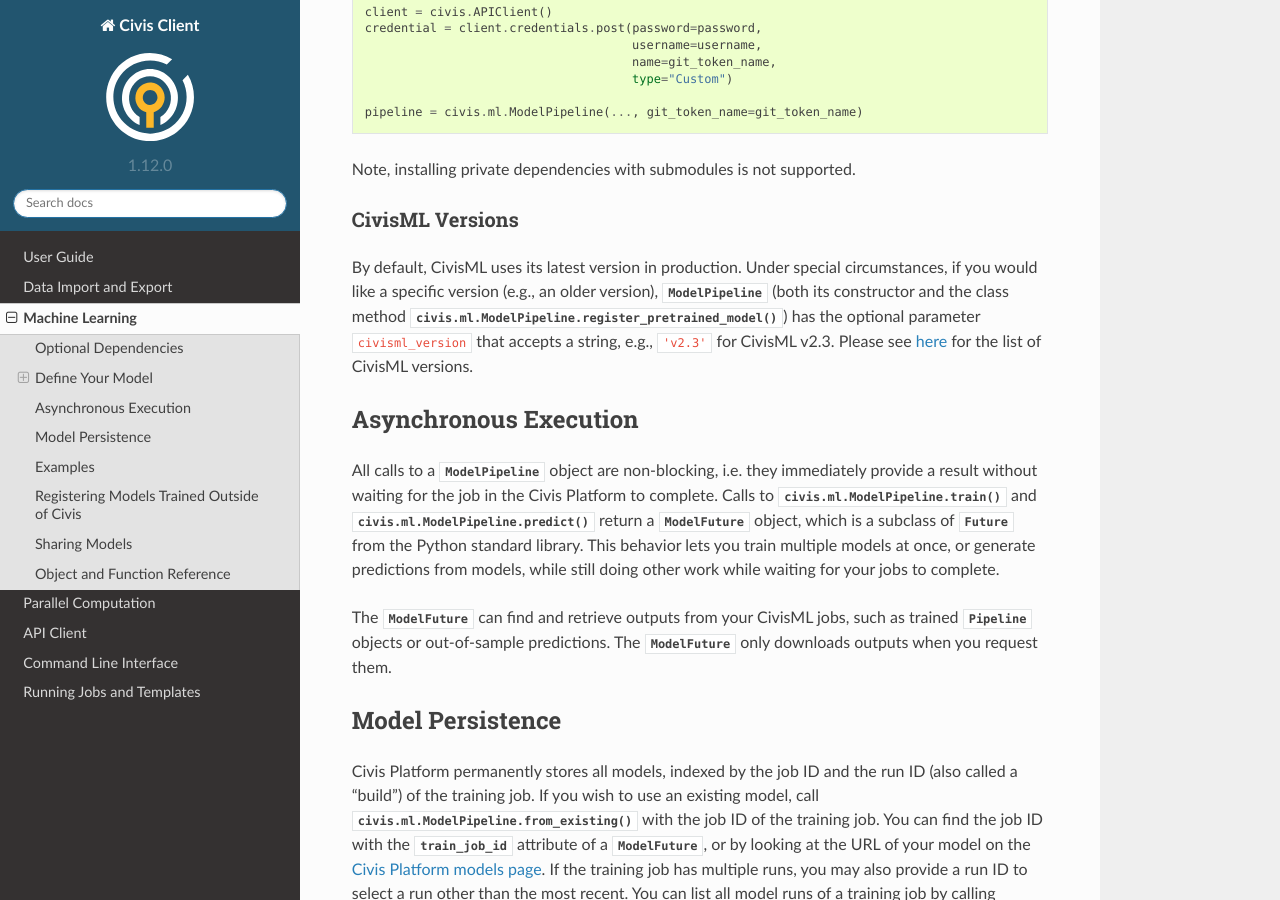
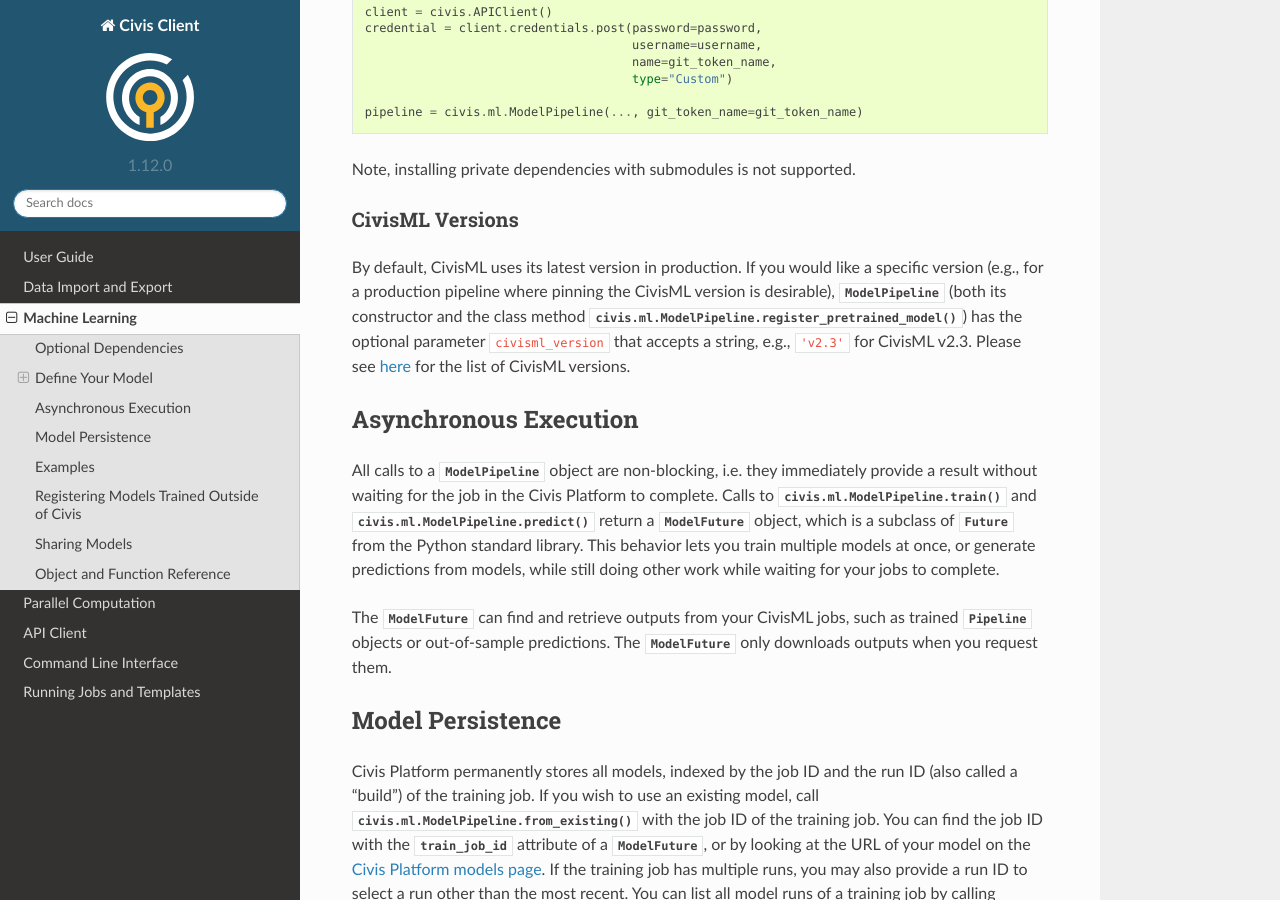
Before and after one commit to civisanalytics/civis-python, a Sphinx documentation site: the page built from docs/source/ml.rst, in a window 1280 px wide and 900 px high, scrolled down 4639 px. Built offline with Sphinx 7.4.7 and the Read the Docs theme 2.0.0, drawn with Linux system fonts in a browser that asks for light colours; cross-references to code outside the pages are shown as plain code.

Commit message:
DOC update language for CivisML version

```diff
--- a/docs/source/ml.rst
+++ b/docs/source/ml.rst
@@ -291,8 +291,8 @@
 ----------------
 
 By default, CivisML uses its latest version in production.
-Under special circumstances, if you would like a specific version
-(e.g., an older version),
+If you would like a specific version
+(e.g., for a production pipeline where pinning the CivisML version is desirable),
 :class:`~civis.ml.ModelPipeline` (both its constructor and the class method
 :meth:`civis.ml.ModelPipeline.register_pretrained_model`) has the optional
 parameter ``civisml_version`` that accepts a string, e.g., ``'v2.3'``
```
